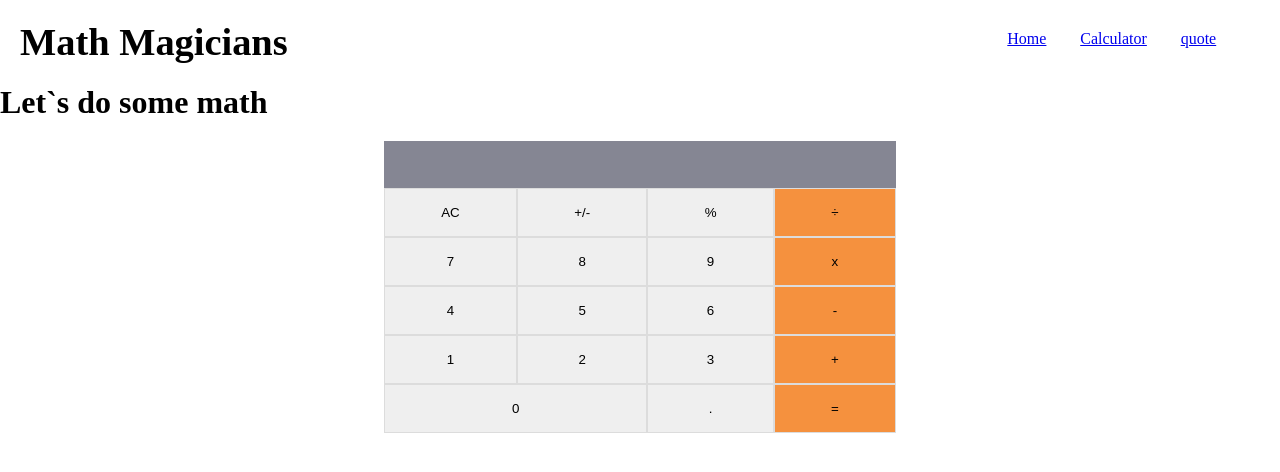
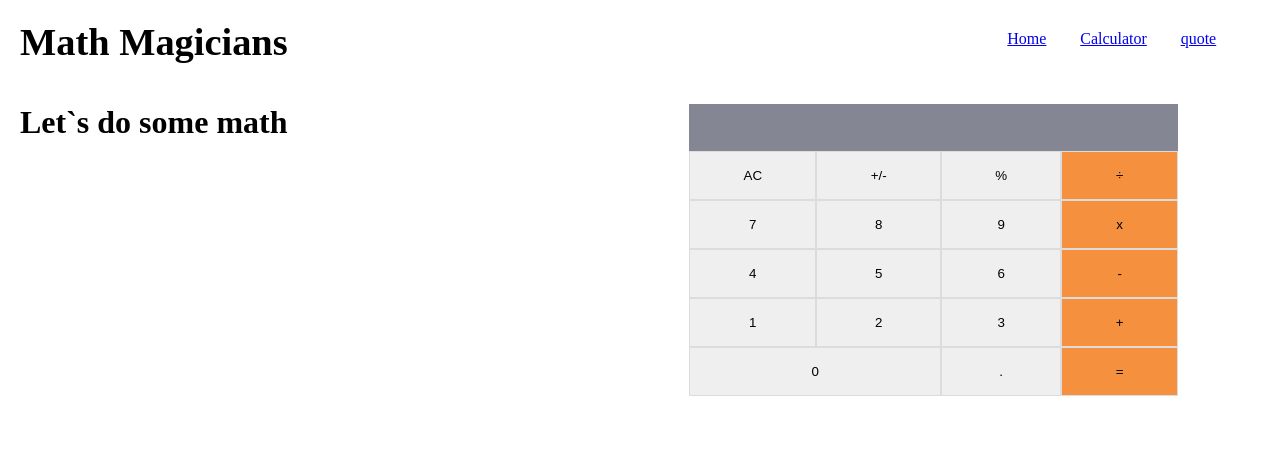
Before and after one commit to Abdona/mathmagician, a React (Create React App) app: page /calculator in a window 1280 px wide. Shown: the top 472 px of the page. Built offline with nearby package versions, Linux system fonts and the light colour scheme.

Commit message:
Style calculator page

```diff
--- a/src/components/Calculator.css
+++ b/src/components/Calculator.css
@@ -2,8 +2,7 @@
   display: grid;
   grid-template-columns: auto auto auto auto;
   padding: 20px;
-  width: 40%;
-  margin: 0 auto;
+  width: 80%;
 }
 
 .buttoperation {
@@ -42,3 +41,12 @@ button:active {
 .zeroitem {
   grid-column: 1/3;
 }
+
+.page-section {
+  display: grid;
+  grid-template-columns: auto auto;
+}
+
+.page-section h1 {
+  padding: 20px;
+}
--- a/src/components/Calculator.js
+++ b/src/components/Calculator.js
@@ -48,7 +48,7 @@ const MyCalculator = () => {
     }
   };
   return (
-    <>
+    <div className="page-section">
       <h1>Let`s do some math</h1>
       <div className="grid-continer">
         <input className="resultscreen" readOnly placeholder={screen} />
@@ -72,7 +72,7 @@ const MyCalculator = () => {
         <button onClick={calchandler} type="button">.</button>
         <button onClick={calchandler} type="button" id="eqoperation" className="buttoperation">=</button>
       </div>
-    </>
+    </div>
   );
 };
 
```
